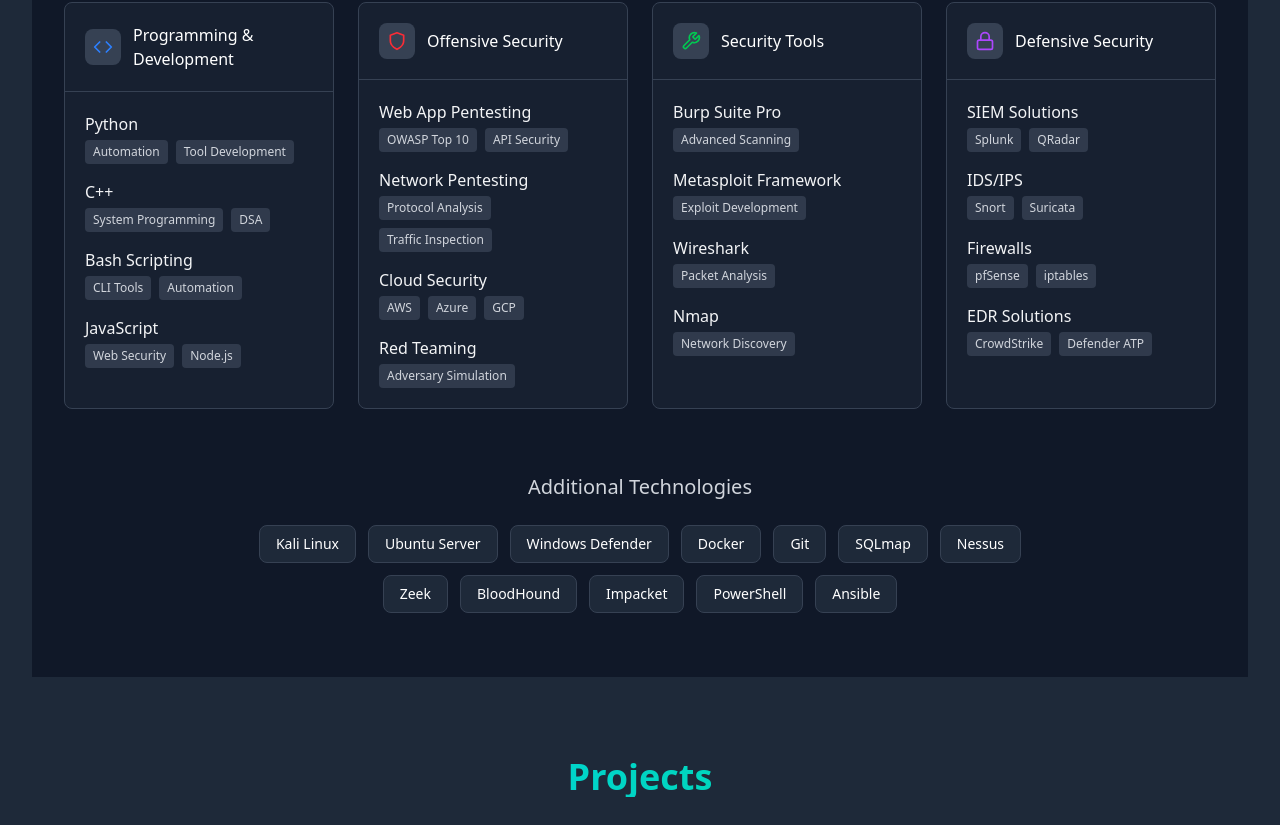
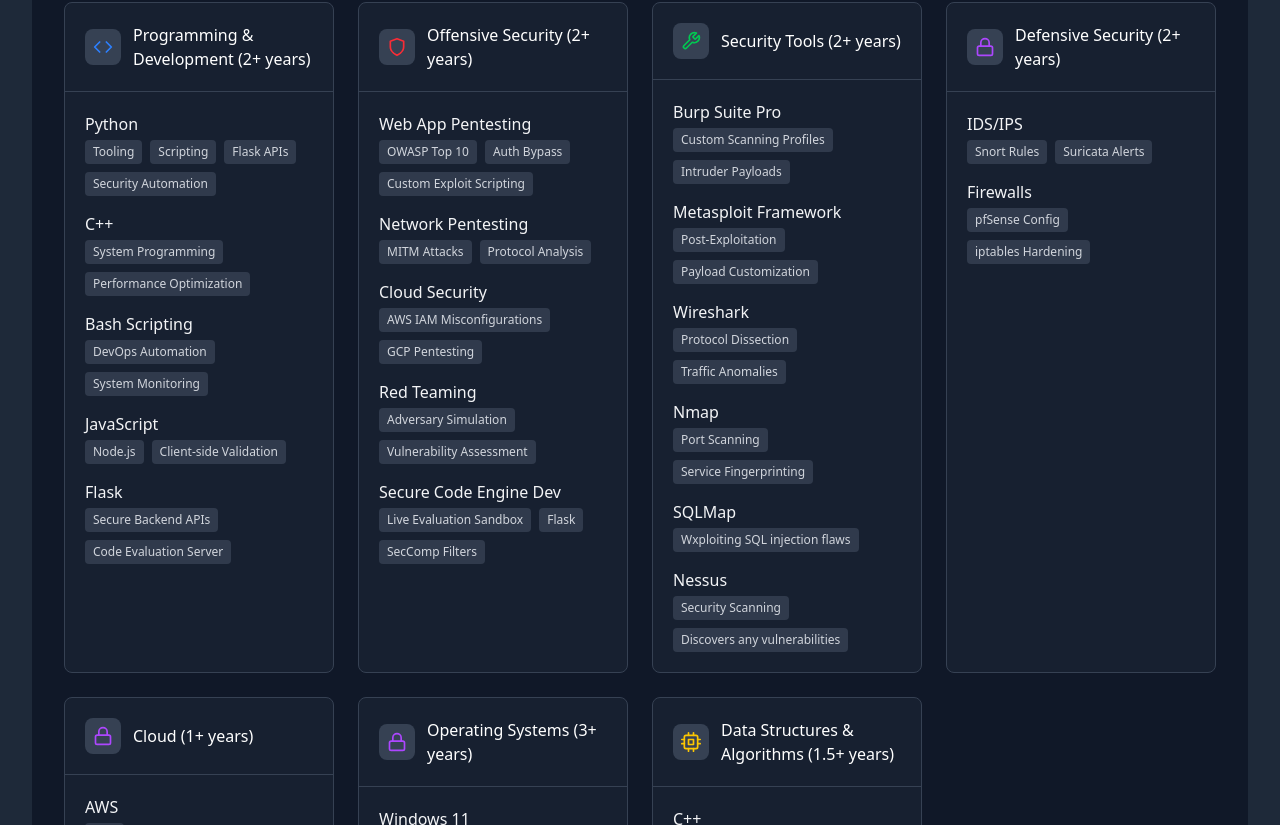
Before and after one commit to sbavis20/my-portfolio-app, a React (Vite) app: page / in a window 1280 px wide. Shown: the part 3815-4640 px from the top of the page. Built offline with nearby package versions, Linux system fonts and the light colour scheme.

Commit message:
Skills section updated with real data

```diff
--- a/src/components/Skills.jsx
+++ b/src/components/Skills.jsx
@@ -3,45 +3,75 @@
 export default function Skills() {
   const skillCategories = [
     {
-      title: "Programming & Development",
+      title: "Programming & Development (2+ years)",
       icon: <FiCode className="text-blue-500" size={20} />,
       skills: [
-        { name: "Python", tags: ["Automation", "Tool Development"] },
-        { name: "C++", tags: ["System Programming", "DSA"] },
-        { name: "Bash Scripting", tags: ["CLI Tools", "Automation"] },
-        { name: "JavaScript", tags: ["Web Security", "Node.js"] }
+        { name: "Python", tags: ["Tooling", "Scripting", "Flask APIs", "Security Automation"] },
+        { name: "C++", tags: ["System Programming", "Performance Optimization"] },
+        { name: "Bash Scripting", tags: ["DevOps Automation", "System Monitoring"] },
+        { name: "JavaScript", tags: ["Node.js", "Client-side Validation"] },
+        { name: "Flask", tags: ["Secure Backend APIs", "Code Evaluation Server"] }
       ]
     },
     {
-      title: "Offensive Security",
+      title: "Offensive Security (2+ years)",
       icon: <FiShield className="text-red-500" size={20} />,
       skills: [
-        { name: "Web App Pentesting", tags: ["OWASP Top 10", "API Security"] },
-        { name: "Network Pentesting", tags: ["Protocol Analysis", "Traffic Inspection"] },
-        { name: "Cloud Security", tags: ["AWS", "Azure", "GCP"] },
-        { name: "Red Teaming", tags: ["Adversary Simulation"] }
+        { name: "Web App Pentesting", tags: ["OWASP Top 10", "Auth Bypass", "Custom Exploit Scripting"] },
+        { name: "Network Pentesting", tags: ["MITM Attacks", "Protocol Analysis"] },
+        { name: "Cloud Security", tags: ["AWS IAM Misconfigurations", "GCP Pentesting"] },
+        { name: "Red Teaming", tags: ["Adversary Simulation", "Vulnerability Assessment"] },
+        { name: "Secure Code Engine Dev", tags: ["Live Evaluation Sandbox", "Flask", "SecComp Filters"] }
       ]
     },
     {
-      title: "Security Tools",
+      title: "Security Tools (2+ years)",
       icon: <FiTool className="text-green-500" size={20} />,
       skills: [
-        { name: "Burp Suite Pro", tags: ["Advanced Scanning"] },
-        { name: "Metasploit Framework", tags: ["Exploit Development"] },
-        { name: "Wireshark", tags: ["Packet Analysis"] },
-        { name: "Nmap", tags: ["Network Discovery"] }
+        { name: "Burp Suite Pro", tags: ["Custom Scanning Profiles", "Intruder Payloads"] },
+        { name: "Metasploit Framework", tags: ["Post-Exploitation", "Payload Customization"] },
+        { name: "Wireshark", tags: ["Protocol Dissection", "Traffic Anomalies"] },
+        { name: "Nmap", tags: ["Port Scanning", "Service Fingerprinting"] },
+        { name: "SQLMap",tags:["Wxploiting SQL injection flaws"]},
+        { name: "Nessus", tags: ["Security  Scanning", "Discovers any vulnerabilities "] },
       ]
     },
     {
-      title: "Defensive Security",
+      title: "Defensive Security (2+ years)",
       icon: <FiLock className="text-purple-500" size={20} />,
       skills: [
-        { name: "SIEM Solutions", tags: ["Splunk", "QRadar"] },
-        { name: "IDS/IPS", tags: ["Snort", "Suricata"] },
-        { name: "Firewalls", tags: ["pfSense", "iptables"] },
-        { name: "EDR Solutions", tags: ["CrowdStrike", "Defender ATP"] }
+        { name: "IDS/IPS", tags: ["Snort Rules", "Suricata Alerts"] },
+        { name: "Firewalls", tags: ["pfSense Config", "iptables Hardening"] }
       ]
-    }
+    },
+    {
+      title: "Cloud (1+ years)",
+      icon: <FiLock className="text-purple-500" size={20} />,
+      skills: [
+        { name: "AWS", tags: ["IAM"] },
+        { name: "GCP", tags: ["pfSense Google Cloud Security Command Center"] }
+      ]
+    },
+{
+  title: "Operating Systems (3+ years)",
+  icon: <FiLock className="text-purple-500" size={20} />,
+  skills: [
+    { name: "Windows 11", tags: ["User Access Control", "Active Directory", "Defender for Endpoint"] },
+    { name: "Ubuntu", tags: ["System Hardening", "Firewall (UFW)", "Server Hosting on GCP"] },
+    { name: "Kali Linux", tags: ["Offensive Toolset", "Red Team Ops", "GCP Security Command Center"] }
+  ]
+},
+{
+  title: "Data Structures & Algorithms (1.5+ years)",
+  icon: <FiCpu className="text-yellow-400" size={20} />,
+  skills: [
+    { name: "C++", tags: ["OOPs", "STL", "Time & Space Optimization"] },
+    { name: "Problem Solving", tags: ["LeetCode", "Codeforces", "Competitive Programming"] },
+    { name: "Algorithms", tags: ["Greedy", "DP", "Graph Theory", "Backtracking"] }
+  ]
+}
+
+
   ];
 
   return (
@@ -49,7 +79,7 @@
       <div className="max-w-7xl mx-auto px-4 sm:px-6 lg:px-8">
         <div className="text-center mb-12">
           <h2 className="text-3xl font-bold text-green-400 mb-2">Technical Expertise</h2>
-          <p className="text-lg text-gray-400">Professional skills across security domains</p>
+          <p className="text-lg text-gray-400">Expertise built through real-world projects and offensive security research</p>
         </div>
 
         <div className="grid grid-cols-1 md:grid-cols-2 lg:grid-cols-4 gap-6">
@@ -94,10 +124,21 @@
           </div>
           <div className="flex flex-wrap justify-center gap-3 max-w-3xl mx-auto">
             {[
-              "Kali Linux", "Ubuntu Server", "Windows Defender",
-              "Docker", "Git", "SQLmap", "Nessus", "Zeek",
-              "BloodHound", "Impacket", "PowerShell", "Ansible"
-            ].map((tool, index) => (
+  "Docker",              // Containerization for app deployment
+  "Git",                 // Version control and collaboration
+  "PowerShell",          // Scripting for Windows automation
+  "Linux Shell",         // Bash & CLI utilities
+  "Visual Studio Code",  // Lightweight coding and debugging
+  "GitHub Actions",      // CI/CD for automation workflows
+  "Makefile",            // Task automation and build management
+  "tmux",                // Terminal multiplexing for efficiency
+  "Netcat",              // Network debugging & exploitation
+  "curl / wget",         // Web request tools for testing
+  "Vim",                 // Terminal-based code editing
+  "GDB",                 // Debugging low-level C/C++ programs
+  "Terraform",           // IaC for secure infrastructure (cloud)
+  "Cloud SDK (gcloud / aws-cli)" // Cloud infrastructure automation
+].map((tool, index) => (
               <div
                 key={index}
                 className="px-4 py-2 bg-gray-800 rounded-lg border border-gray-700 text-sm hover:bg-gray-700/50 transition-colors"
```
